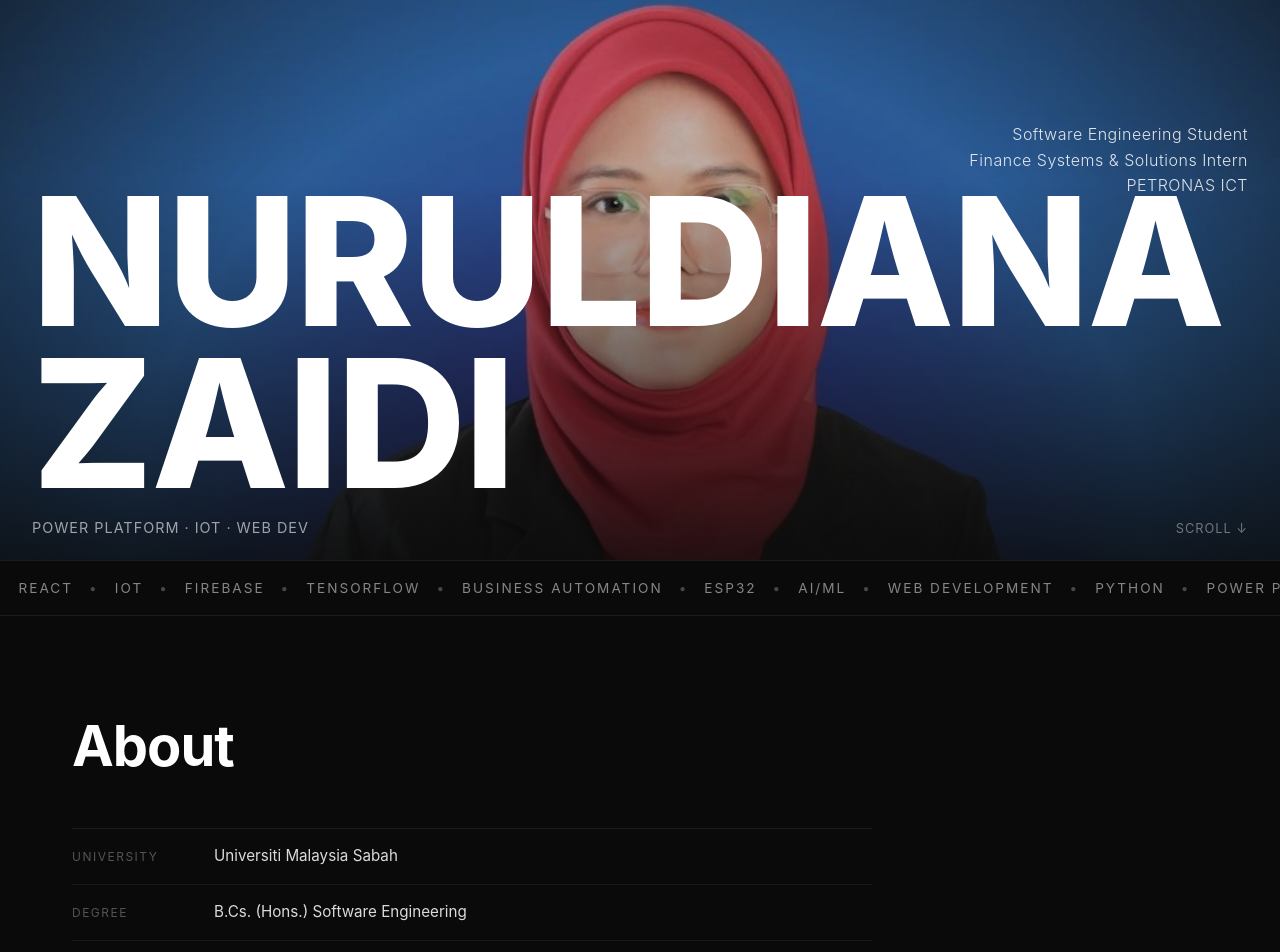
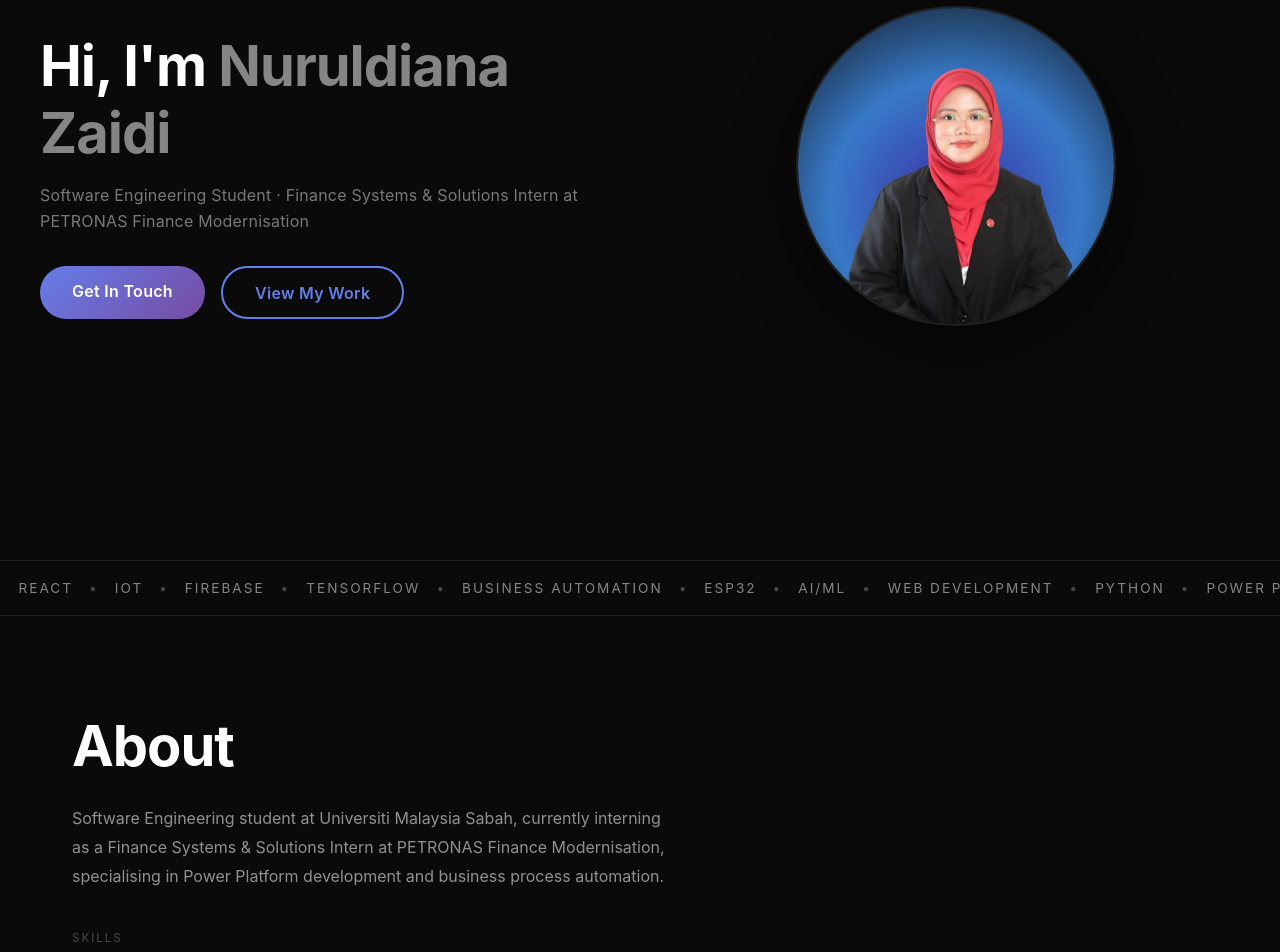
Before and after one commit to moondianzz/nuruldiana-portfolio, a React (Create React App) app: page / in a window 1280 px wide. Shown: the part 240-1192 px from the top of the page. Built offline with nearby package versions, Linux system fonts and the light colour scheme.

Commit message:
Restore bubble hero photo with float animation, simplify About to one paragraph, fix company name to Finance Modernisation

```diff
--- a/src/components/About.css
+++ b/src/components/About.css
@@ -8,53 +8,23 @@
   font-size: clamp(2rem, 5vw, 3.5rem);
   font-weight: 700;
   letter-spacing: -1px;
-  margin-bottom: 3rem;
+  margin-bottom: 1.5rem;
 }
 
-.about-body {
-  display: flex;
-  flex-direction: column;
-  gap: 3rem;
-  max-width: 800px;
+.about-bio {
+  font-size: 1rem;
+  color: rgba(255, 255, 255, 0.55);
+  line-height: 1.8;
+  max-width: 600px;
+  margin-bottom: 2.5rem;
 }
 
-/* Fact rows */
-.about-facts {
-  display: flex;
-  flex-direction: column;
-  border-top: 1px solid rgba(255, 255, 255, 0.08);
-}
-
-.fact-row {
-  display: flex;
-  gap: 2rem;
-  padding: 1rem 0;
-  border-bottom: 1px solid rgba(255, 255, 255, 0.06);
-  align-items: baseline;
-}
-
-.fact-label {
-  font-size: 0.75rem;
-  letter-spacing: 1.5px;
+.skills-label {
+  font-size: 0.72rem;
+  letter-spacing: 2px;
   text-transform: uppercase;
-  color: rgba(255, 255, 255, 0.3);
-  min-width: 110px;
-  flex-shrink: 0;
-}
-
-.fact-value {
-  font-size: 0.95rem;
-  color: rgba(255, 255, 255, 0.85);
-  line-height: 1.5;
-}
-
-/* Skills */
-.skills-label {
-  font-size: 0.75rem;
-  letter-spacing: 1.5px;
-  text-transform: uppercase;
-  color: rgba(255, 255, 255, 0.3);
-  margin-bottom: 1rem;
+  color: rgba(255, 255, 255, 0.25);
+  margin-bottom: 0.85rem;
 }
 
 .skills-tags {
@@ -66,10 +36,9 @@
 .skill-tag {
   font-size: 0.8rem;
   padding: 0.35rem 0.85rem;
-  border: 1px solid rgba(255, 255, 255, 0.12);
+  border: 1px solid rgba(255, 255, 255, 0.1);
   border-radius: 20px;
-  color: rgba(255, 255, 255, 0.6);
-  letter-spacing: 0.3px;
+  color: rgba(255, 255, 255, 0.5);
   transition: all 0.2s ease;
 }
 
@@ -83,12 +52,7 @@
     padding: 4rem 0;
   }
 
-  .fact-label {
-    min-width: 90px;
-    font-size: 0.7rem;
-  }
-
-  .fact-value {
-    font-size: 0.9rem;
+  .about-bio {
+    font-size: 0.95rem;
   }
 }
--- a/src/components/About.js
+++ b/src/components/About.js
@@ -12,29 +12,11 @@ const About = () => {
       <div className="container">
         <h2 className="about-heading">About</h2>
 
-        <div className="about-body">
-          <div className="about-facts">
-            <div className="fact-row">
-              <span className="fact-label">University</span>
-              <span className="fact-value">Universiti Malaysia Sabah</span>
-            </div>
-            <div className="fact-row">
-              <span className="fact-label">Degree</span>
-              <span className="fact-value">B.Cs. (Hons.) Software Engineering</span>
-            </div>
-            <div className="fact-row">
-              <span className="fact-label">Internship</span>
-              <span className="fact-value">Finance Systems & Solutions Intern — PETRONAS ICT</span>
-            </div>
-            <div className="fact-row">
-              <span className="fact-label">Specialisation</span>
-              <span className="fact-value">Power Platform · Business Process Automation</span>
-            </div>
-            <div className="fact-row">
-              <span className="fact-label">CGPA</span>
-              <span className="fact-value">3.52</span>
-            </div>
-          </div>
+        <p className="about-bio">
+          Software Engineering student at Universiti Malaysia Sabah, currently interning as a
+          Finance Systems & Solutions Intern at PETRONAS Finance Modernisation, specialising in
+          Power Platform development and business process automation.
+        </p>
 
         <div className="about-skills">
           <div className="skills-label">Skills</div>
@@ -45,7 +27,6 @@ const About = () => {
           </div>
         </div>
       </div>
-      </div>
     </section>
   );
 };
--- a/src/components/Experience.js
+++ b/src/components/Experience.js
@@ -4,7 +4,7 @@ import './Experience.css';
 const experiences = [
   {
     role: 'Finance Systems and Solutions Intern',
-    company: 'PETRONAS ICT',
+    company: 'PETRONAS Finance Modernisation',
     department: 'Finance Shared Services (FSS) - Xp&A Team',
     location: 'Kuala Lumpur',
     period: 'March 2026 – August 2026',
--- a/src/components/Hero.css
+++ b/src/components/Hero.css
@@ -1,102 +1,132 @@
 .hero {
-  position: relative;
-  width: 100%;
-  height: 100vh;
+  min-height: 100vh;
+  display: flex;
+  align-items: center;
   background: #0a0a0a;
-  overflow: hidden;
-  display: flex;
-  flex-direction: column;
-  justify-content: flex-end;
+  padding: 6rem 2rem 4rem;
+  color: #fff;
 }
 
-.hero-photo-wrapper {
-  position: absolute;
-  top: 0;
-  left: 0;
-  right: 0;
-  bottom: 0;
-  z-index: 1;
+.hero-content {
+  max-width: 1200px;
+  margin: 0 auto;
+  width: 100%;
+  display: grid;
+  grid-template-columns: 1fr 1fr;
+  gap: 4rem;
+  align-items: center;
 }
 
-.hero-photo-wrapper img {
+.hero-title {
+  font-size: clamp(2rem, 5vw, 3.5rem);
+  font-weight: 700;
+  line-height: 1.2;
+  margin-bottom: 1rem;
+  letter-spacing: -1px;
+}
+
+.highlight {
+  color: rgba(255, 255, 255, 0.5);
+}
+
+.hero-subtitle {
+  font-size: clamp(0.85rem, 2vw, 1rem);
+  font-weight: 400;
+  color: rgba(255, 255, 255, 0.45);
+  line-height: 1.6;
+  margin-bottom: 2rem;
+  letter-spacing: 0.2px;
+}
+
+.hero-buttons {
+  display: flex;
+  gap: 1rem;
+  flex-wrap: wrap;
+}
+
+.btn {
+  padding: 0.75rem 1.75rem;
+  border-radius: 50px;
+  text-decoration: none;
+  font-size: 0.9rem;
+  font-weight: 500;
+  transition: all 0.3s ease;
+  display: inline-block;
+  letter-spacing: 0.3px;
+}
+
+.btn-primary {
+  background: #fff;
+  color: #0a0a0a;
+}
+
+.btn-primary:hover {
+  background: rgba(255, 255, 255, 0.85);
+  transform: translateY(-2px);
+}
+
+.btn-secondary {
+  background: transparent;
+  color: rgba(255, 255, 255, 0.6);
+  border: 1px solid rgba(255, 255, 255, 0.2);
+}
+
+.btn-secondary:hover {
+  border-color: rgba(255, 255, 255, 0.6);
+  color: #fff;
+  transform: translateY(-2px);
+}
+
+/* Bubble photo */
+.hero-image {
+  display: flex;
+  justify-content: center;
+  align-items: center;
+}
+
+.bubble-wrapper {
+  width: 320px;
+  height: 320px;
+  border-radius: 50%;
+  overflow: hidden;
+  border: 2px solid rgba(255, 255, 255, 0.1);
+  box-shadow: 0 20px 60px rgba(0, 0, 0, 0.5);
+  animation: float 4s ease-in-out infinite;
+}
+
+.bubble-photo {
   width: 100%;
   height: 100%;
   object-fit: cover;
   object-position: center top;
-  filter: brightness(0.75);
 }
 
-.hero-overlay-text {
-  position: absolute;
-  top: 50%;
-  right: 2rem;
-  transform: translateY(-50%);
-  z-index: 2;
-  text-align: right;
-}
-
-.hero-overlay-text p {
-  font-size: 1rem;
-  color: rgba(255, 255, 255, 0.85);
-  font-weight: 300;
-  line-height: 1.6;
-  letter-spacing: 0.5px;
-}
-
-.hero-bottom {
-  position: relative;
-  z-index: 2;
-  padding: 0 2rem 1.5rem;
-  background: linear-gradient(to top, rgba(10, 10, 10, 0.85) 0%, transparent 100%);
-}
-
-.hero-big-name {
-  font-size: clamp(4rem, 14vw, 12rem);
-  font-weight: 800;
-  color: #fff;
-  line-height: 0.9;
-  letter-spacing: -2px;
-  text-transform: uppercase;
-  white-space: nowrap;
-}
-
-.hero-bottom-row {
-  display: flex;
-  justify-content: space-between;
-  align-items: flex-end;
-  margin-top: 1rem;
-}
-
-.hero-role {
-  font-size: 0.9rem;
-  color: rgba(255, 255, 255, 0.6);
-  letter-spacing: 1px;
-  text-transform: uppercase;
-}
-
-.hero-scroll-hint {
-  font-size: 0.8rem;
-  color: rgba(255, 255, 255, 0.4);
-  letter-spacing: 1px;
-  text-transform: uppercase;
+@keyframes float {
+  0%, 100% { transform: translateY(0); }
+  50% { transform: translateY(-18px); }
 }
 
 @media (max-width: 768px) {
-  .hero-overlay-text {
-    top: 40%;
-    right: 1.5rem;
+  .hero {
+    padding: 5rem 1.5rem 3rem;
   }
 
-  .hero-overlay-text p {
-    font-size: 0.85rem;
+  .hero-content {
+    grid-template-columns: 1fr;
+    gap: 2.5rem;
+    text-align: center;
   }
 
-  .hero-bottom {
-    padding: 0 1.5rem 1.5rem;
+  .hero-image {
+    order: -1;
   }
 
-  .hero-big-name {
-    font-size: clamp(3rem, 16vw, 8rem);
-    letter-spacing: -1px;
+  .bubble-wrapper {
+    width: 220px;
+    height: 220px;
+  }
+
+  .hero-buttons {
+    justify-content: center;
   }
 }
--- a/src/components/Hero.js
+++ b/src/components/Hero.js
@@ -4,19 +4,24 @@ import profileImage from '../assets/profile.jpg';
 const Hero = () => {
   return (
     <section className="hero">
-      <div className="hero-photo-wrapper">
-        <img src={profileImage} alt="Nuruldiana Zaidi" />
-      </div>
+      <div className="hero-content">
+        <div className="hero-text">
+          <h1 className="hero-title">
+            Hi, I'm <span className="highlight">Nuruldiana Zaidi</span>
+          </h1>
+          <h2 className="hero-subtitle">
+            Software Engineering Student · Finance Systems & Solutions Intern at PETRONAS Finance Modernisation
+          </h2>
+          <div className="hero-buttons">
+            <a href="#contact" className="btn btn-primary">Get In Touch</a>
+            <a href="#projects" className="btn btn-secondary">View My Work</a>
+          </div>
+        </div>
 
-      <div className="hero-overlay-text">
-        <p>Software Engineering Student<br />Finance Systems & Solutions Intern<br />PETRONAS ICT</p>
-      </div>
-
-      <div className="hero-bottom">
-        <div className="hero-big-name">Nuruldiana<br />Zaidi</div>
-        <div className="hero-bottom-row">
-          <span className="hero-role">Power Platform · IoT · Web Dev</span>
-          <span className="hero-scroll-hint">Scroll ↓</span>
+        <div className="hero-image">
+          <div className="bubble-wrapper">
+            <img src={profileImage} alt="Nuruldiana Zaidi" className="bubble-photo" />
+          </div>
         </div>
       </div>
     </section>
```
Lines whose indentation alone changed are shown as unchanged.
